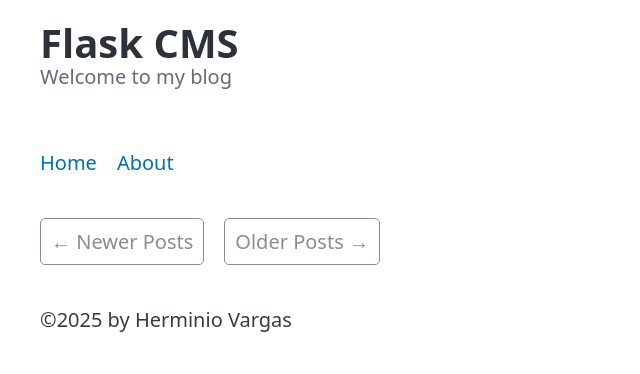
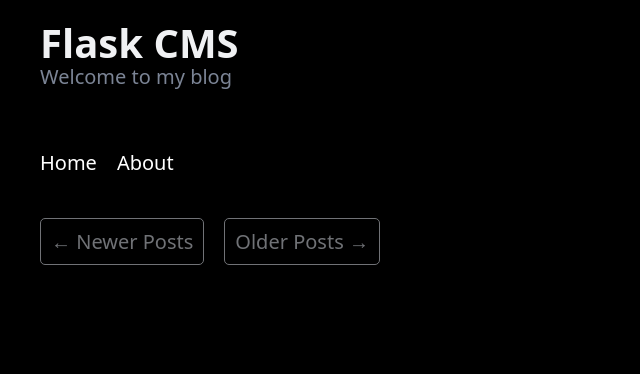
Before and after one commit to StickyCoolDev/flask-cms, a Flask app: page / in a window 1280 px wide. Shown: the top 374 px of the page, without its empty margins (0-640 px from the left). Run offline with Flask 3, Linux system fonts and the light colour scheme; data that the repository does not hold is empty; some libraries are stand-ins or nearby versions.

Commit message:
Update HTML and Ui

```diff
--- a/app/static/css/style.css
+++ b/app/static/css/style.css
@@ -1,3 +1,12 @@
+:root {
+  --pico-primary: #FFFFFF;
+  --pico-color: var(--pico-primary)
+  --pico-primary-hover: #4a8bb3;
+  --pico-primary-focus: rgba(89, 166, 212, 0.125);
+  --pico-secondary: #000000;
+  --pico-background-color: #000000;
+}
+
 body>main {
     display: grid;
     grid-template-rows: 1fr;
@@ -8,6 +17,10 @@ body>main {
 body>main>* {
     min-width: 0;
     margin-bottom: 0;
+}
+
+**{
+  color: var(--pico-color);
 }
 
 @media(min-width: 1024px) {
@@ -21,7 +34,7 @@ body>main>* {
     }
 
     body>main>aside#widgets {
-        grid-area: sidebar
+        grid-area: sidebar;
     }
 }
 
--- a/app/templates/base.html
+++ b/app/templates/base.html
@@ -1,5 +1,5 @@
 <!DOCTYPE html>
-<html lang="en">
+<html lang="en" data-theme="dark">
 <head>
     <meta charset="UTF-8">
     <meta name="viewport" content="width=device-width, initial-scale=1.0">
@@ -14,8 +14,8 @@
 </head>
 <body>
     <header>
-        <hgroup class="container">
-            <h1>Flask CMS</h1>
+        <hgroup class="container text">
+            <h1 class="text">Flask CMS</h1>
             <h2>Welcome to my blog</h2>
         </hgroup>
     </header>
```
